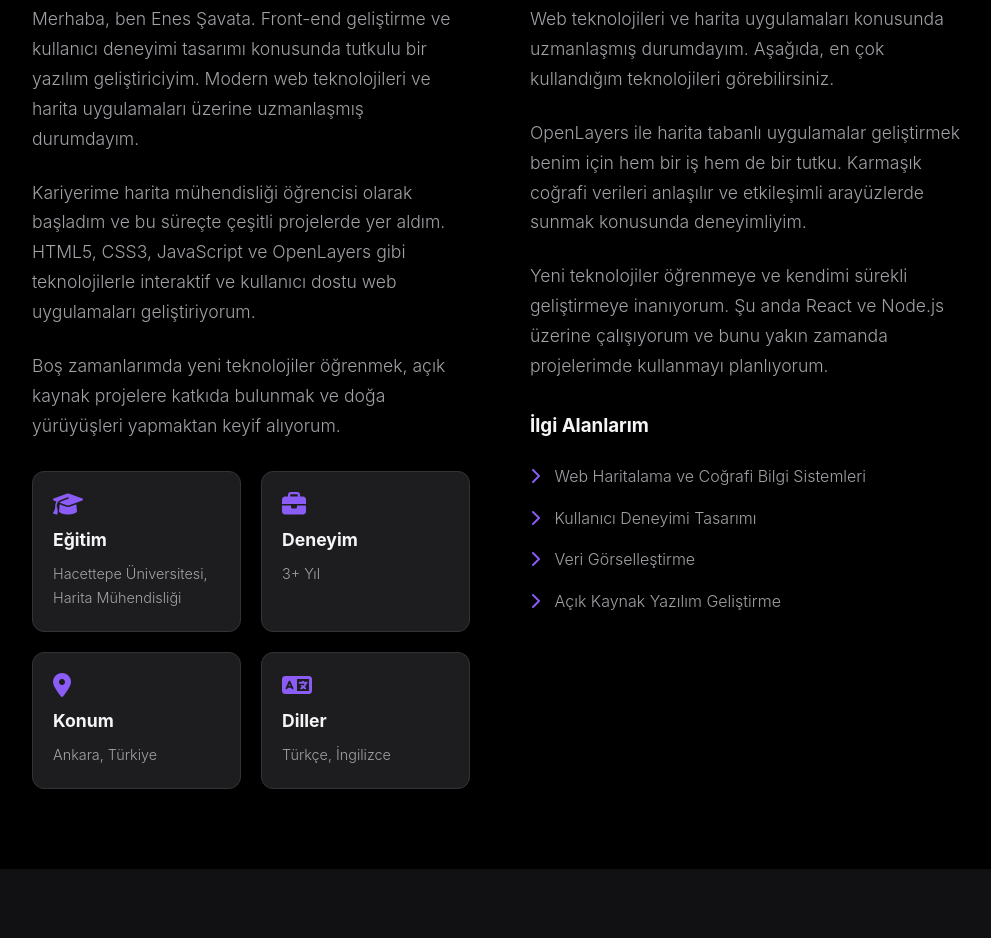
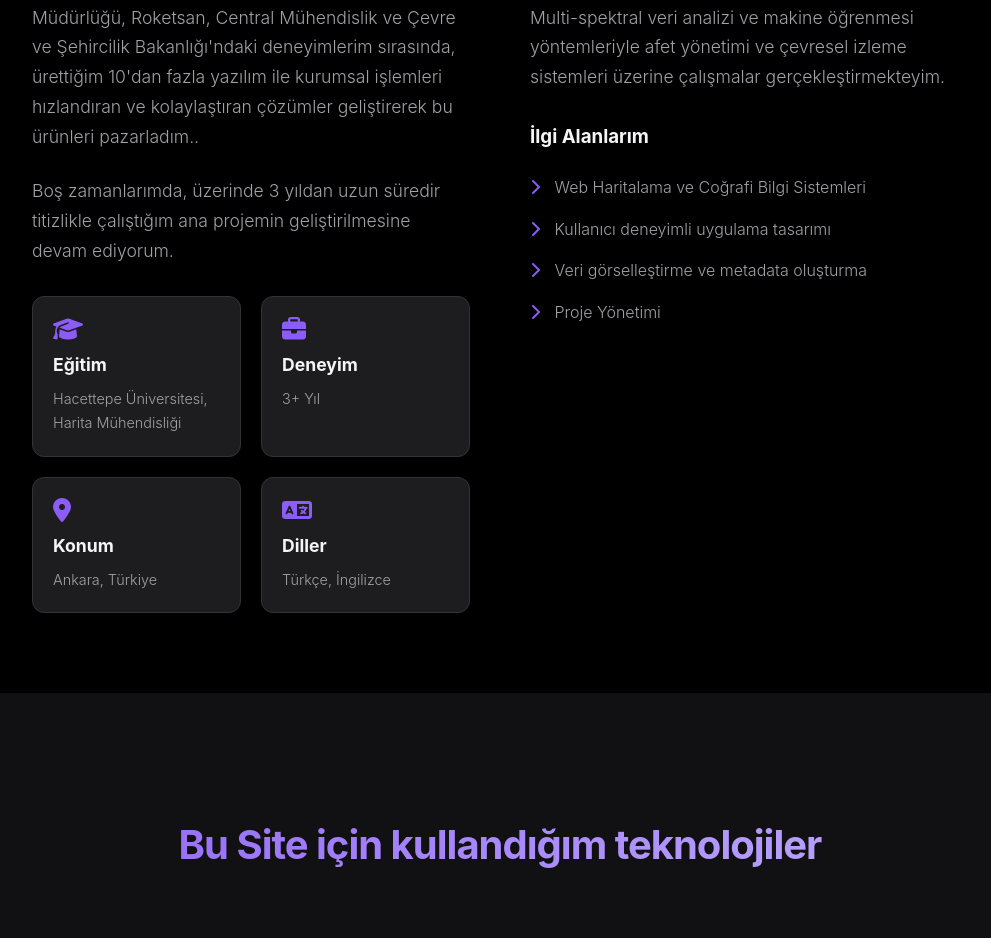
Before and after one commit to GMT-458-Web-GIS/personal-web-page-enesvta, a plain HTML site: page odev/hakkimda.html in a window 1280 px wide. Shown: the part 516-1454 px from the top of the page, without its empty margins (140-1131 px from the left). Drawn offline with Linux system fonts and the light colour scheme.

Commit message:
123
Updated personal information and experience details in the Hakkımda page.

```diff
--- a/odev/hakkimda.html
+++ b/odev/hakkimda.html
@@ -23,15 +23,14 @@
         <section id="about">
             <div class="about-header">
                 <h1>Hakkımda</h1>
-                <p>Meraklı bir yazılım geliştirici ve problem çözücü olarak, teknolojiyi kullanarak dünyayı daha iyi bir yer haline getirmeye çalışıyorum.</p>
+
             </div>
 
             <div class="about-content">
                 <div class="about-text">
                     <h2>Ben Kimim?</h2>
-                    <p>Merhaba, ben Enes Şavata. Front-end geliştirme ve kullanıcı deneyimi tasarımı konusunda tutkulu bir yazılım geliştiriciyim. Modern web teknolojileri ve harita uygulamaları üzerine uzmanlaşmış durumdayım.</p>
-                    <p>Kariyerime harita mühendisliği öğrencisi olarak başladım ve bu süreçte çeşitli projelerde yer aldım. HTML5, CSS3, JavaScript ve OpenLayers gibi teknolojilerle interaktif ve kullanıcı dostu web uygulamaları geliştiriyorum.</p>
-                    <p>Boş zamanlarımda yeni teknolojiler öğrenmek, açık kaynak projelere katkıda bulunmak ve doğa yürüyüşleri yapmaktan keyif alıyorum.</p>
+                    <p>Hacettepe Üniversitesi Harita Mühendisliği Bölümü 4. sınıf öğrencisi olarak, dört yıllık akademik birikimimi sektörde uygulama imkanı buldum. Karayolları Genel Müdürlüğü, Roketsan, Central Mühendislik ve Çevre ve Şehircilik Bakanlığı'ndaki deneyimlerim sırasında, ürettiğim 10'dan fazla yazılım ile kurumsal işlemleri hızlandıran ve kolaylaştıran çözümler geliştirerek bu ürünleri pazarladım..</p>
+                    <p>Boş zamanlarımda, üzerinde 3 yıldan uzun süredir titizlikle çalıştığım ana projemin geliştirilmesine devam ediyorum.</p>
 
                     <div class="about-details">
                         <div class="detail-item fade-up">
@@ -59,9 +58,8 @@
 
                 <div class="about-text">
                     <h2>Yeteneklerim & İlgi Alanlarım</h2>
-                    <p>Web teknolojileri ve harita uygulamaları konusunda uzmanlaşmış durumdayım. Aşağıda, en çok kullandığım teknolojileri görebilirsiniz.</p>
-                    <p>OpenLayers ile harita tabanlı uygulamalar geliştirmek benim için hem bir iş hem de bir tutku. Karmaşık coğrafi verileri anlaşılır ve etkileşimli arayüzlerde sunmak konusunda deneyimliyim.</p>
-                    <p>Yeni teknolojiler öğrenmeye ve kendimi sürekli geliştirmeye inanıyorum. Şu anda React ve Node.js üzerine çalışıyorum ve bunu yakın zamanda projelerimde kullanmayı planlıyorum.</p>
+                    <p>Uzaktan algılama teknolojilerini kullanarak gerçek zamanlı erken uyarı sistemleri geliştirmek üzere araştırma ve uygulama faaliyetleri yürütmekteyim. Multi-spektral veri analizi ve makine öğrenmesi yöntemleriyle afet yönetimi ve çevresel izleme sistemleri üzerine çalışmalar gerçekleştirmekteyim.</p>
+
 
                     <h3 style="margin-top: 30px;">İlgi Alanlarım</h3>
                     <ul style="list-style-type: none; padding-left: 0; margin-top: 15px;">
@@ -71,15 +69,15 @@
                         </li>
                         <li style="padding: 8px 0; color: var(--text-secondary);">
                             <i class="fas fa-chevron-right" style="color: var(--accent); margin-right: 10px;"></i>
-                            Kullanıcı Deneyimi Tasarımı
+                            Kullanıcı deneyimli uygulama tasarımı
                         </li>
                         <li style="padding: 8px 0; color: var(--text-secondary);">
                             <i class="fas fa-chevron-right" style="color: var(--accent); margin-right: 10px;"></i>
-                            Veri Görselleştirme
+                           Veri görselleştirme ve metadata oluşturma
                         </li>
                         <li style="padding: 8px 0; color: var(--text-secondary);">
                             <i class="fas fa-chevron-right" style="color: var(--accent); margin-right: 10px;"></i>
-                            Açık Kaynak Yazılım Geliştirme
+                            Proje Yönetimi
                         </li>
                     </ul>
                 </div>
@@ -88,8 +86,8 @@
 
         <section id="skills">
             <div class="section-header">
-                <h2 class="section-title">Kullandığım Teknolojiler</h2>
-                <p class="section-subtitle">İşte projelerimde en sık kullandığım teknolojiler ve araçlar</p>
+                <h2 class="section-title">Bu Site için kullandığım teknolojiler</h2>
+
             </div>
             <div class="skills-grid">
                 <div class="skill-card fade-up">
```
